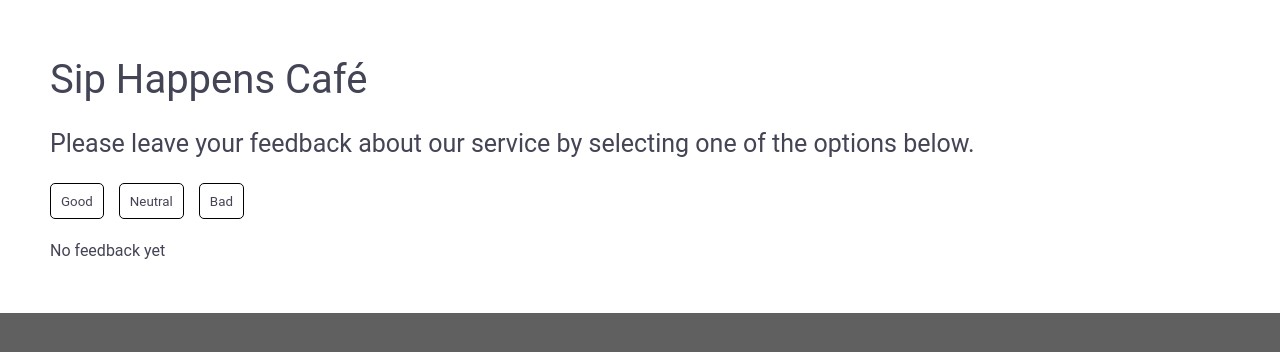
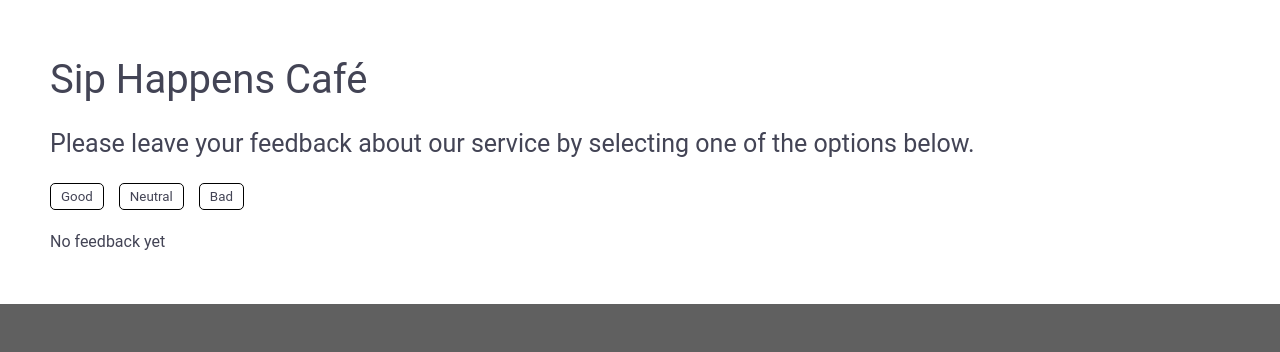
Before and after one commit to Polishchuk-4/goit-react-hw-02, a React (Vite) app: page / in a window 1280 px wide. Shown: the top 352 px of the page. Built offline with nearby package versions, Linux system fonts and the light colour scheme.

Commit message:
change padding btn

```diff
--- a/src/components/Options/Options.module.css
+++ b/src/components/Options/Options.module.css
@@ -3,9 +3,9 @@
   column-gap: 15px;
 }
 .optionsItem {
+}
+.optionsBtn {
   padding: 5px 10px;
   border: 1px solid black;
   border-radius: 5px;
 }
-.optionsBtn {
-}
```
